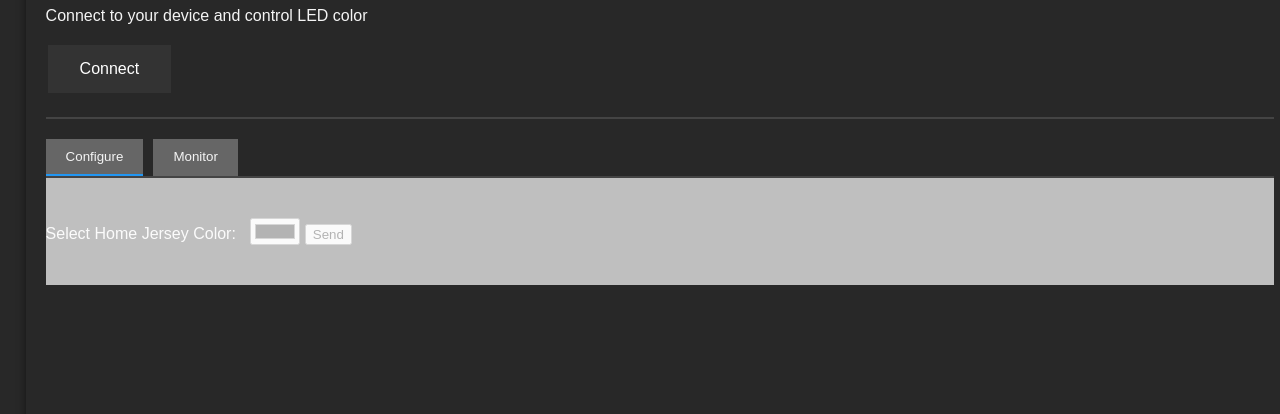
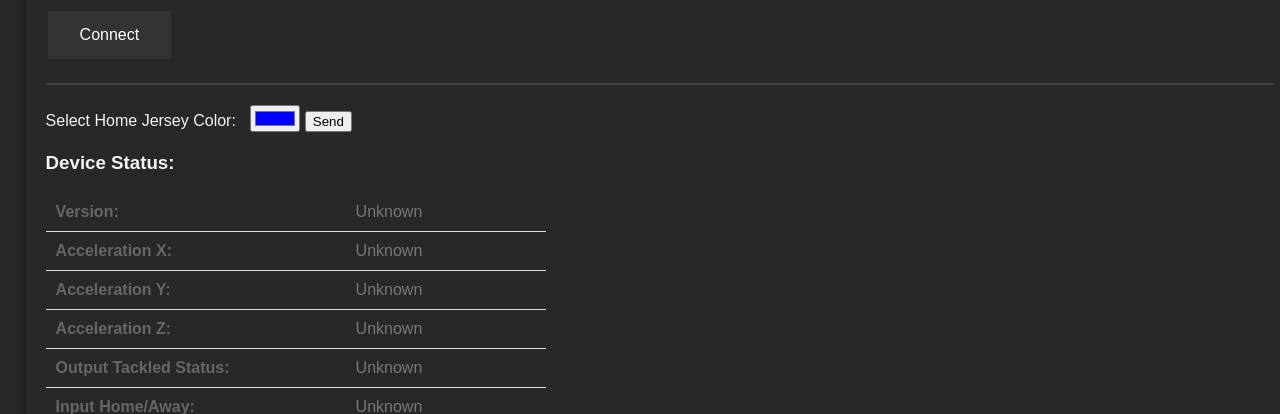
Before and after one commit to Collegiate-Robotic-Football-Conference/tackle-sensor-utility, a plain HTML site: page index.html in a window 1280 px wide. Shown: the part 129-543 px from the top of the page. Drawn offline with Linux system fonts and the light colour scheme.

Commit message:
- update styles

```diff
--- a/app.js
+++ b/app.js
@@ -13,14 +13,14 @@ function logMessage(message, type) {
 
   // Set the color based on the type
   if (type === 'status') {
-      span.style.color = 'lightgray';
+      span.style.color = '#276880';
   } else if (type === 'command') {
-      span.style.color = 'gold';
+      span.style.color = '#57ACDC';
   } else if (type === 'response') {
-      span.style.color = 'green';
+      span.style.color = '#60C689';
   } else if (type === 'error') {
-    span.style.color = 'red';
-}
+    span.style.color = '#E91E63';
+  }
 
   span.textContent = message;
   log.appendChild(span);
@@ -98,12 +98,12 @@ connectButton.addEventListener('click', async () => {
 
   // If currently connected
   if (connected) {
-        // Remove the overlays and enable interactions
-        document.querySelectorAll('.tab-overlay').forEach(overlay => overlay.style.display = 'none');
-        document.querySelectorAll('.tab-content').forEach(tab => {
-            tab.classList.remove('disabled');
-            tab.style.pointerEvents = "auto"; // Enable pointer events
-        });
+        // // Remove the overlays and enable interactions
+        // document.querySelectorAll('.tab-overlay').forEach(overlay => overlay.style.display = 'none');
+        // document.querySelectorAll('.tab-content').forEach(tab => {
+        //     tab.classList.remove('disabled');
+        //     tab.style.pointerEvents = "auto"; // Enable pointer events
+        // });
 
         writeToDevice(`version\n`);
 
@@ -127,12 +127,12 @@ connectButton.addEventListener('click', async () => {
 
 
   } else { // If currently disconnected
-        // Show the overlays and disable interactions
-        document.querySelectorAll('.tab-overlay').forEach(overlay => overlay.style.display = 'block');
-        document.querySelectorAll('.tab-content').forEach(tab => {
-            tab.classList.add('disabled');
-            tab.style.pointerEvents = "none"; // Disable pointer events
-        });
+        // // Show the overlays and disable interactions
+        // document.querySelectorAll('.tab-overlay').forEach(overlay => overlay.style.display = 'block');
+        // document.querySelectorAll('.tab-content').forEach(tab => {
+        //     tab.classList.add('disabled');
+        //     tab.style.pointerEvents = "none"; // Disable pointer events
+        // });
 
         clearInterval(accelInterval);
         clearInterval(homeInterval);
@@ -218,6 +218,10 @@ function processMessage(message) {
       const displayStatus = (status === 1) ? 'Tackled' : 'Not Tackled';
       document.getElementById('tackledStatus').textContent = displayStatus;
   }
+  // Parse version: response
+  else if (message.startsWith('version:')) {
+    document.getElementById('version').textContent = message.split(':')[1];
+  }
 }
 
 
@@ -238,28 +242,6 @@ document.getElementById('setHomeColorButton').addEventListener('click', async ()
   // Send command to set LED color
   await writeToDevice(`rgb:${rgb.r},${rgb.g},${rgb.b}\n`);
 });
-
-// document.getElementById('homeAwayToggle').addEventListener('change', async (event) => {
-//   let status = event.target.checked ? 'Home' : 'Away';
-//   document.getElementById('homeAwayStatus').textContent = status;
-//   // Send serial command here with the status
-//   if( status == 'Home' ) {
-//     await writeToDevice('home:1\n');
-//   } else {
-//     await writeToDevice('home:0\n');
-//   }
-// });
-
-// document.getElementById('eligibilityToggle').addEventListener('change', async (event) => {
-//   let status = event.target.checked ? 'Eligible' : 'Ineligible';
-//   document.getElementById('eligibilityStatus').textContent = status;
-//   // Send serial command here with the status
-//   if( status == 'Eligible' ) {
-//     await writeToDevice('eligible:1\n');
-//   } else {
-//     await writeToDevice('eligible:0\n');
-//   }
-// });
 
 function showTab(tabName, event) {
   // Get all tab content elements and hide them
--- a/index.html
+++ b/index.html
@@ -11,61 +11,56 @@
         <!-- Always Visible Section -->
         <div class="top-section">
             <h1>Tackle Sensor Configurator</h1>
-            <p>Connect to your device and control LED color</p>
             <button class="connect-button" id="connect-button">Connect</button>
         </div>
 
-        <!-- Tabs Section -->
-        <div class="tabs">
-            <button class="tab-button active" onclick="showTab('configure', event)" disabled>Configure</button>
-            <button class="tab-button" onclick="showTab('monitor', event)" disabled>Monitor</button>
-        </div>
-
-        <!-- Configure Tab Content -->
-        <div id="configure" class="tab-content" style="display: block;">
-            <div class="tab-overlay" id="configure-overlay" style="display: block;"></div>
-            <!-- Place all the configuration-related content here -->
+        <!-- Configuration Content -->
+        <div id="configure">
+            <!-- Color Control -->
             <div class="color-control">
                 <div class="color-option">
                     <label for="homeColorPicker">Select Home Jersey Color:</label>
-                    <input type="color" id="homeColorPicker">
+                    <input type="color" id="homeColorPicker" value="#0000FF">
                     <button id="setHomeColorButton">Send</button>
                 </div>
             </div>
-            <!-- <div class="slide-container">
-                <div class="switch-container">
-                    <span class="status-label">Away</span>
-                    <label class="switch">
-                        <input type="checkbox" id="homeAwayToggle">
-                        <span class="slider round"></span>
-                    </label>
-                    <span class="status-label">Home</span>
-                </div>
-            </div>
-
-            <div class="slide-container">
-                <div class="switch-container">
-                    <span class="status-label">Ineligible</span>
-                    <label class="switch">
-                        <input type="checkbox" id="eligibilityToggle">
-                        <span class="slider round"></span>
-                    </label>
-                    <span class="status-label">Eligible</span>
-                </div>
-            </div> -->
         </div>
 
-        <!-- Monitor Tab Content -->
-        <div id="monitor" class="tab-content" style="display: none;">
-            <div class="tab-overlay" id="monitor-overlay" style="display: block;"></div>
+        <!-- Monitor Content -->
+        <div id="monitor">
             <h3>Device Status:</h3>
-            <div><strong>Acceleration X:</strong> <span id="accelX">0.0</span></div>
-            <div><strong>Acceleration Y:</strong> <span id="accelY">0.0</span></div>
-            <div><strong>Acceleration Z:</strong> <span id="accelZ">0.0</span></div>
-            <div><strong>Output Tackled Status:</strong> <span id="tackledStatus">Unknown</span></div>
-            <div><strong>Input Home/Away:</strong> <span id="homeAwayStatus">Away</span></div>
-            <div><strong>Input Eligible/Ineligible:</strong> <span id="eligibilityStatus">Ineligible</span></div>
+            <table>
+                <tr>
+                    <td><strong>Version:</strong></td>
+                    <td id="version">Unknown</td>
+                </tr>
+                <tr>
+                    <td><strong>Acceleration X:</strong></td>
+                    <td id="accelX">Unknown</td>
+                </tr>
+                <tr>
+                    <td><strong>Acceleration Y:</strong></td>
+                    <td id="accelY">Unknown</td>
+                </tr>
+                <tr>
+                    <td><strong>Acceleration Z:</strong></td>
+                    <td id="accelZ">Unknown</td>
+                </tr>
+                <tr>
+                    <td><strong>Output Tackled Status:</strong></td>
+                    <td id="tackledStatus">Unknown</td>
+                </tr>
+                <tr>
+                    <td><strong>Input Home/Away:</strong></td>
+                    <td id="homeAwayStatus">Unknown</td>
+                </tr>
+                <tr>
+                    <td><strong>Input Eligible/Ineligible:</strong></td>
+                    <td id="eligibilityStatus">Unknown</td>
+                </tr>
+            </table>
         </div>
+
 
         <!-- Log Section -->
         <div class="log-container">
--- a/styles.css
+++ b/styles.css
@@ -162,34 +162,6 @@ input:checked + .slider:before {
     align-items: center;  /* Ensure the switch and its labels are vertically aligned */
 }
 
-.tabs {
-    display: flex;
-    margin-top: 20px;
-    border-bottom: 2px solid #444;
-}
-
-
-.tab-button {
-    padding: 10px 20px;
-    cursor: pointer;
-    border: none;
-    background-color: #2e2e2e;
-    color: #f4f4f4;
-    border-bottom: 2px solid transparent;
-    transition: border-bottom 0.3s;
-    margin-right: 10px; /* Add some spacing to the right of each button */
-}
-
-.tab-button.active {
-    border-bottom: 2px solid #2196F3;
-}
-
-.tab-content {
-    display: none;
-    padding: 20px 0;
-    position: relative;
-}
-
 /* Style for the always-visible top section */
 .top-section {
     padding: 20px 0;
@@ -200,15 +172,31 @@ input:checked + .slider:before {
     background-color: #666;
     cursor: not-allowed;
 }
+/* Monitor Table Styling */
+#monitor table {
+    width: 100%; /* Make the table full width */
+    max-width: 500px; /* Set a maximum width for the table */
+    border-collapse: collapse; /* Remove the spaces between table cells */
+    margin-top: 15px; /* Add some margin for spacing */
+}
 
-.tab-overlay {
-    display: none; /* hidden by default */
-    position: absolute;
-    top: 0;
-    left: 0;
-    width: 100%;
-    height: 100%;
-    background-color: rgba(255, 255, 255, 0.7); /* semi-transparent white */
-    z-index: 10; /* appear above the content */
-    pointer-events: none; /* ensure it doesn't interfere with clicks */
+#monitor table td {
+    padding: 10px; /* Space inside each cell */
+    border-bottom: 1px solid #ddd; /* A light border at the bottom of each cell */
+    font-size: 16px; /* Font size of the text */
+    color: #777; /* Lighter font color for all text in the table */
 }
+
+#monitor table tr:last-child td {
+    border-bottom: none; /* Remove border for the last row to clean up appearance */
+}
+
+#monitor table td:first-child {
+    font-weight: 500; /* Slightly lighter weight for the labels, between normal and bold */
+    color: #666; /* Darker (but still light) text for the labels */
+    width: 60%; /* Width for the labels column */
+}
+
+#monitor table td:last-child {
+    text-align: left; /* Align the values to the left */
+}
```
